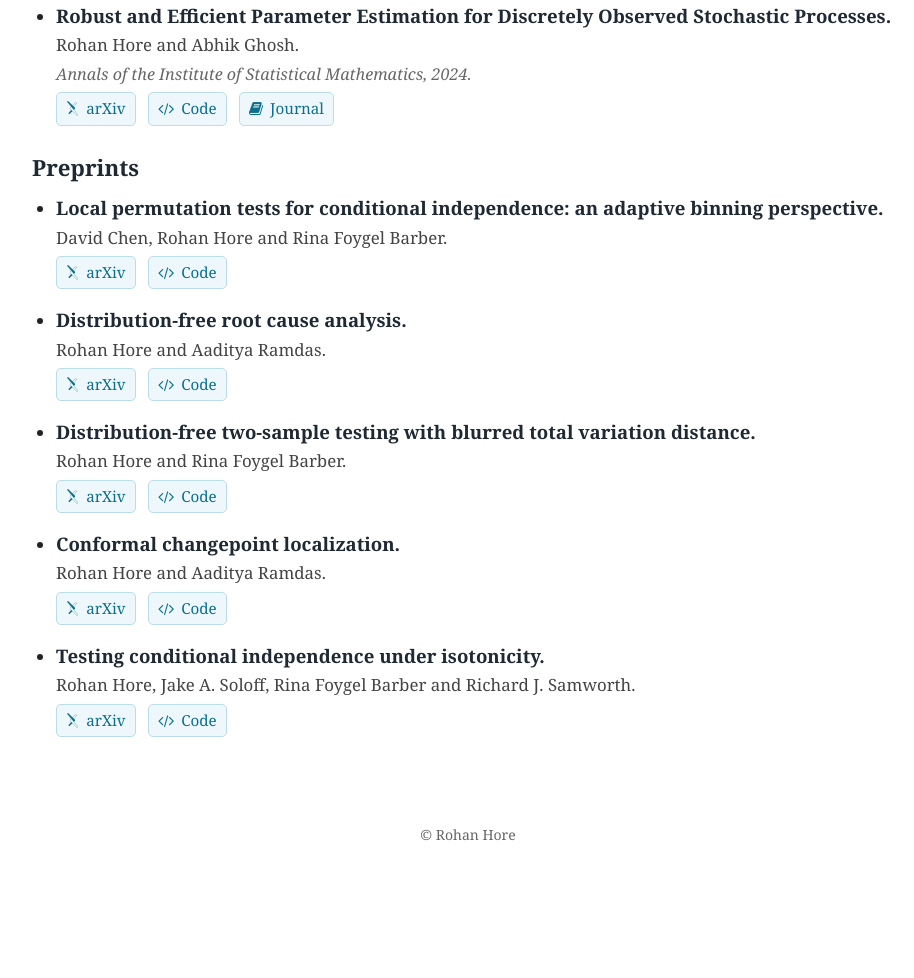
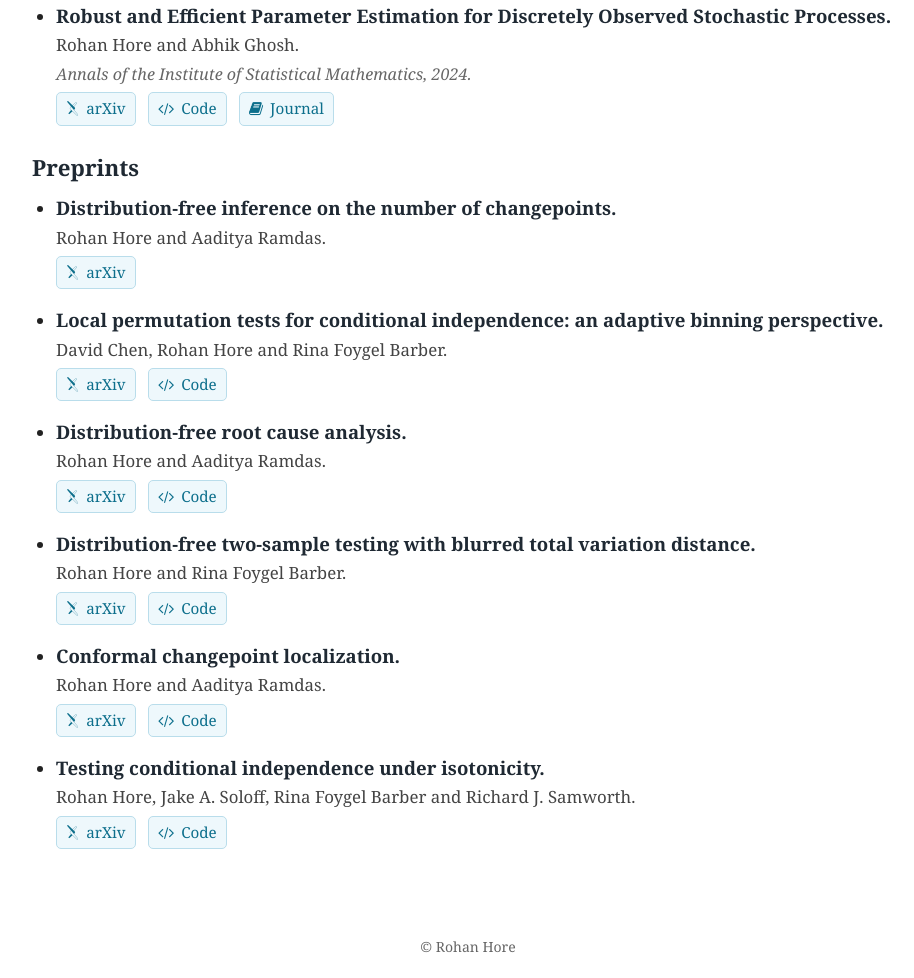
Before and after one commit to rohanhore/rohanhore.github.io, a plain HTML site: page research/index.html in a window 1280 px wide. Shown: the part 944-1922 px from the top of the page, without its empty margins (172-1086 px from the left). Before the commit the page ends 1810 px from the top, so only its background shows below. Drawn offline with nearby package versions, Linux system fonts and the light colour scheme; some packages are replaced by stand-ins of ours; a web font is replaced by a local one.

Commit message:
Add new paper to publication list in index.html

```diff
--- a/research/index.html
+++ b/research/index.html
@@ -120,6 +120,14 @@ that effectively address the challenges of model-free inference.
 <ul class="publication-list">
 
 <li class="paper">
+    <div class="paper-title">Distribution-free inference on the number of changepoints.</div>
+    <div class="paper-authors">Rohan Hore and Aaditya Ramdas.</div>
+    <div class="paper-links">
+        <a href="https://arxiv.org/abs/2609.08234"><i class="ai ai-arxiv"></i> arXiv</a>
+    </div>
+</li>
+
+<li class="paper">
     <div class="paper-title">Local permutation tests for conditional independence: an adaptive binning perspective.</div>
     <div class="paper-authors">David Chen, Rohan Hore and Rina Foygel Barber.</div>
     <div class="paper-links">
```
